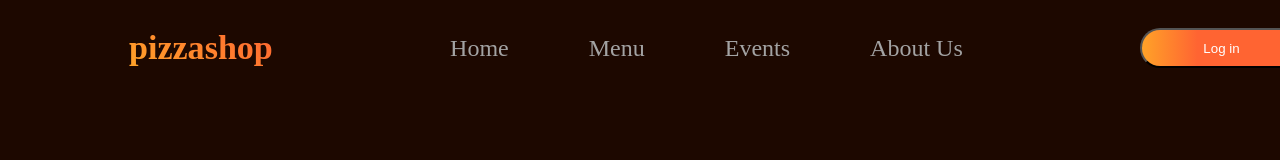
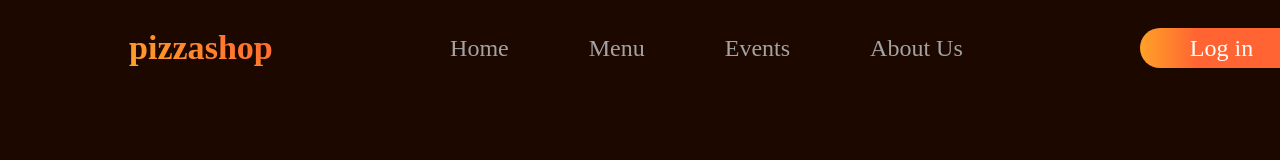
Before and after one commit to Augamak/PizzasShop, a React (Vite) app: page / in a window 1280 px wide. Shown: the top 160 px of the page. Built offline with nearby package versions, Linux system fonts and the light colour scheme.

Commit message:
add Login

```diff
--- a/package.json
+++ b/package.json
@@ -12,7 +12,7 @@
   "dependencies": {
     "react": "^18.2.0",
     "react-dom": "^18.2.0",
-    "react-router-dom": "^6.22.1"
+    "react-router-dom": "^6.22.2"
   },
   "devDependencies": {
     "@types/react": "^18.2.55",
--- a/src/App.jsx
+++ b/src/App.jsx
@@ -4,6 +4,8 @@ import Home from "./pages/Home";
 import Events from "./pages/Events";
 import About from "./pages/About";
 import Menu from "./pages/Menu";
+import Login from "./pages/Login";
+import { LoginLayout } from "./layouts/LoginLayout";
 
 
 export const App =() => {
@@ -19,6 +21,11 @@ export const App =() => {
           <Route path="/about" element={<About />}/>
         </Route>
       </Routes>
+      <Routes>
+        <Route path="/login" element={<LoginLayout />}>
+          <Route path="/login" element={<Login />} />
+        </Route>
+      </Routes>
     </>
   )
 }
--- a/src/components/Header.jsx
+++ b/src/components/Header.jsx
@@ -2,6 +2,7 @@ import { Link } from "react-router-dom";
 
 
 const Header = () => {
+
     return (
         <div className="header-container">
             <a href="#" className="logo">pizzashop</a>
@@ -12,7 +13,7 @@ const Header = () => {
                 <Link className="header-style" to="/about">About Us</Link>
             </div>
             <div className="header-right">
-                <button className="header-button">Log in</button>
+                <Link className="header-button" to="/login">Log in</Link>
                 <div>
                     <img className="cart" src=".public/assets/images/cart.png.png" alt="" />
                 </div>
--- a/src/index.css
+++ b/src/index.css
@@ -2,6 +2,7 @@
   margin: 0;
   padding: 0;
   box-sizing: border-box;
+  background-color:  #1D0800;
 }
 :root {
  width: 1512px;
@@ -61,13 +62,44 @@
 .header-button {
   width: 163px;
   height: 40px;
-  background: rgb(255,100,50);
+  display: flex;
+  align-items: center;
+  justify-content: center;
+  text-decoration: none;
   background: linear-gradient(90deg, rgba(255,162,40,1) 0%, rgba(255,100,50,1) 35%);
   border-radius: 20px;
   color: white;
   cursor: pointer;
 }
 
+.login {
+  margin: 100px;
+}
+
+.login-block {
+  display: flex;
+  align-items: center;
+  flex-direction: column;
+  gap: 20px;
+}
+.login-input {
+  background-color: #A3A3A3;
+  width: 250px;
+  height: 30px;
+}
+
+.login-button {
+  width: 163px;
+  height: 40px;
+  display: flex;
+  align-items: center;
+  justify-content: center;
+  text-decoration: none;
+  background: linear-gradient(90deg, rgba(255,162,40,1) 0%, rgba(255,100,50,1) 35%);
+  border-radius: 20px;
+  color: white;
+  cursor: pointer;
+}
 .cart {
   width: 60px;
   height: 60px;
--- /dev/null
+++ b/src/layouts/LoginLayout.jsx
@@ -0,0 +1,41 @@
+import { useRef, useState } from "react";
+
+
+export const LoginLayout = () => {
+
+
+
+    const login = useRef(null)
+    const pass = useRef(null)
+
+    const creds = {
+        login: "admin",
+        password: "admin"
+    }
+
+    const checkPass = () => {
+        if (login.current.value === creds.login &&
+            pass.current.value === creds.password
+        ) {
+        setShowLogin(false);
+        }
+        else {
+            alert("Wrong login or password!!!")
+        }
+    }
+
+  return (
+    <>
+
+       <div className="login">
+        <div className="login-block">
+            <input className="login-input" type="text" ref={login} />
+            <input className="login-input" type="password" name="a" id="aaa" ref={pass} />
+            <button className="login-button" onClick={checkPass}>Log in</button>
+        </div>
+
+    </div>
+
+    </>
+  );
+};
--- /dev/null
+++ b/src/pages/Login.jsx
@@ -0,0 +1,10 @@
+
+const Login = () => {
+    <div className="login">
+        <input type="text" />
+        <input type="password" name="a" id="aaa" />
+        <button>Log in</button>
+    </div>
+}
+
+export default Login;
```
Also changed, not shown: 1 other file (tests, documents, lock files or other folders).
